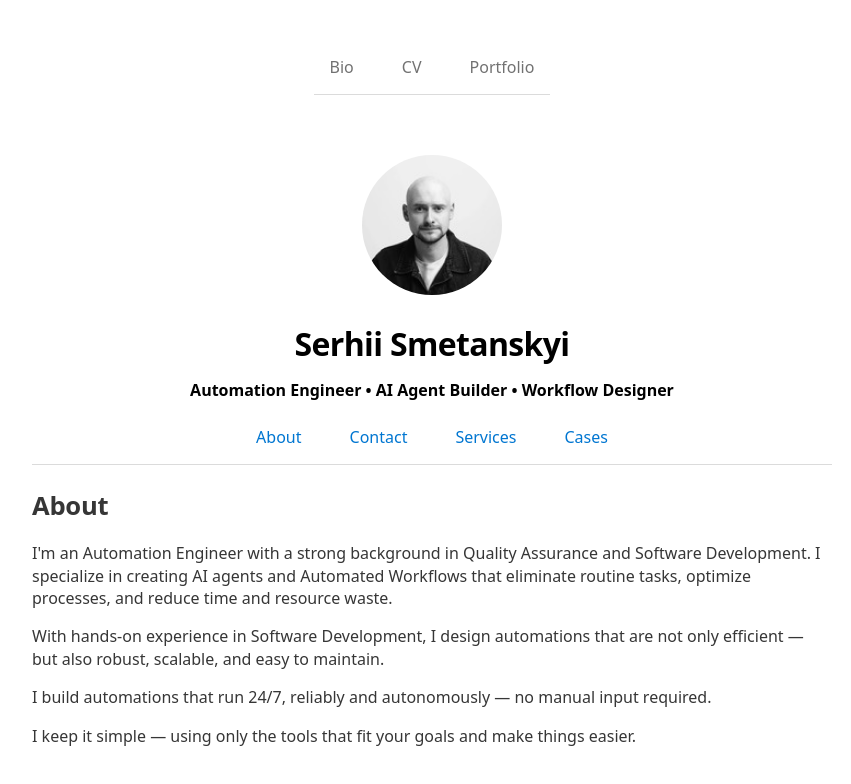
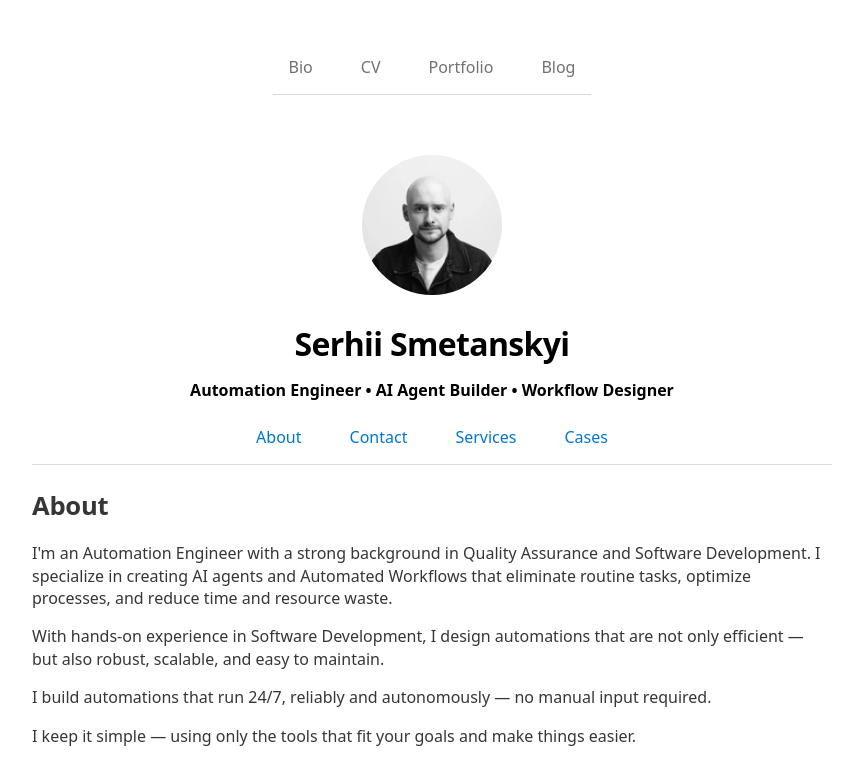
Before and after one commit to serhiismetanskyi/serhiismetanskyi.cv, a plain HTML site: page portfolio.html in a window 1280 px wide. Shown: the top 784 px of the page, without its empty margins (208-1059 px from the left). Drawn offline with nearby package versions, Linux system fonts and the light colour scheme; a script that the page names is missing.

Commit message:
Add blog link to navigation menu

```diff
--- a/portfolio.html
+++ b/portfolio.html
@@ -50,6 +50,7 @@
             <li><a href="index.html">Bio</a></li>
             <li><a href="cv.html">CV</a></li>
             <li><a href="portfolio.html">Portfolio</a></li>
+            <li><a href="https://serhiismetanskyi.medium.com/" target="_blank">Blog</a></li>
          </ul>
       </nav>
       <header>
```
